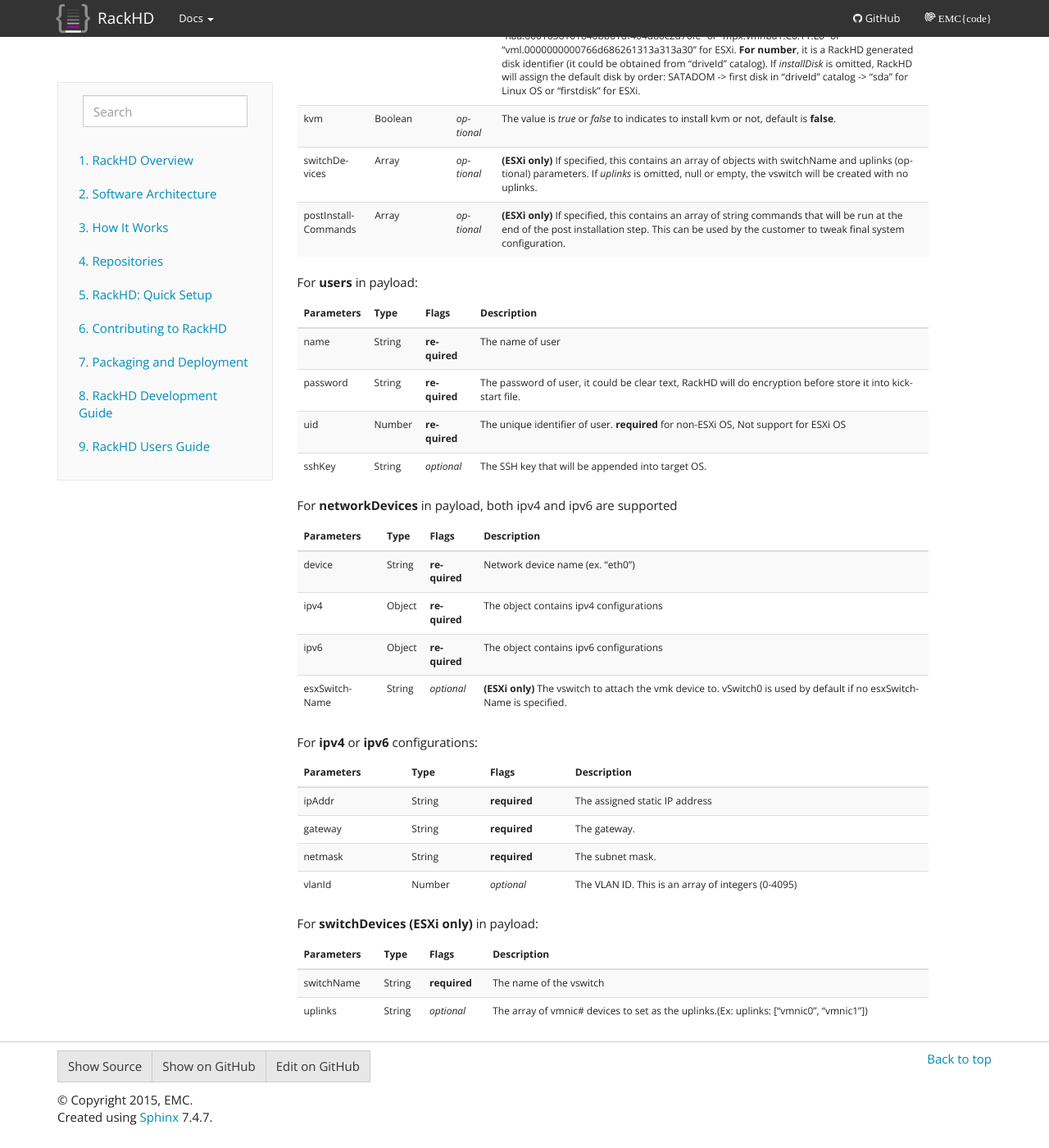
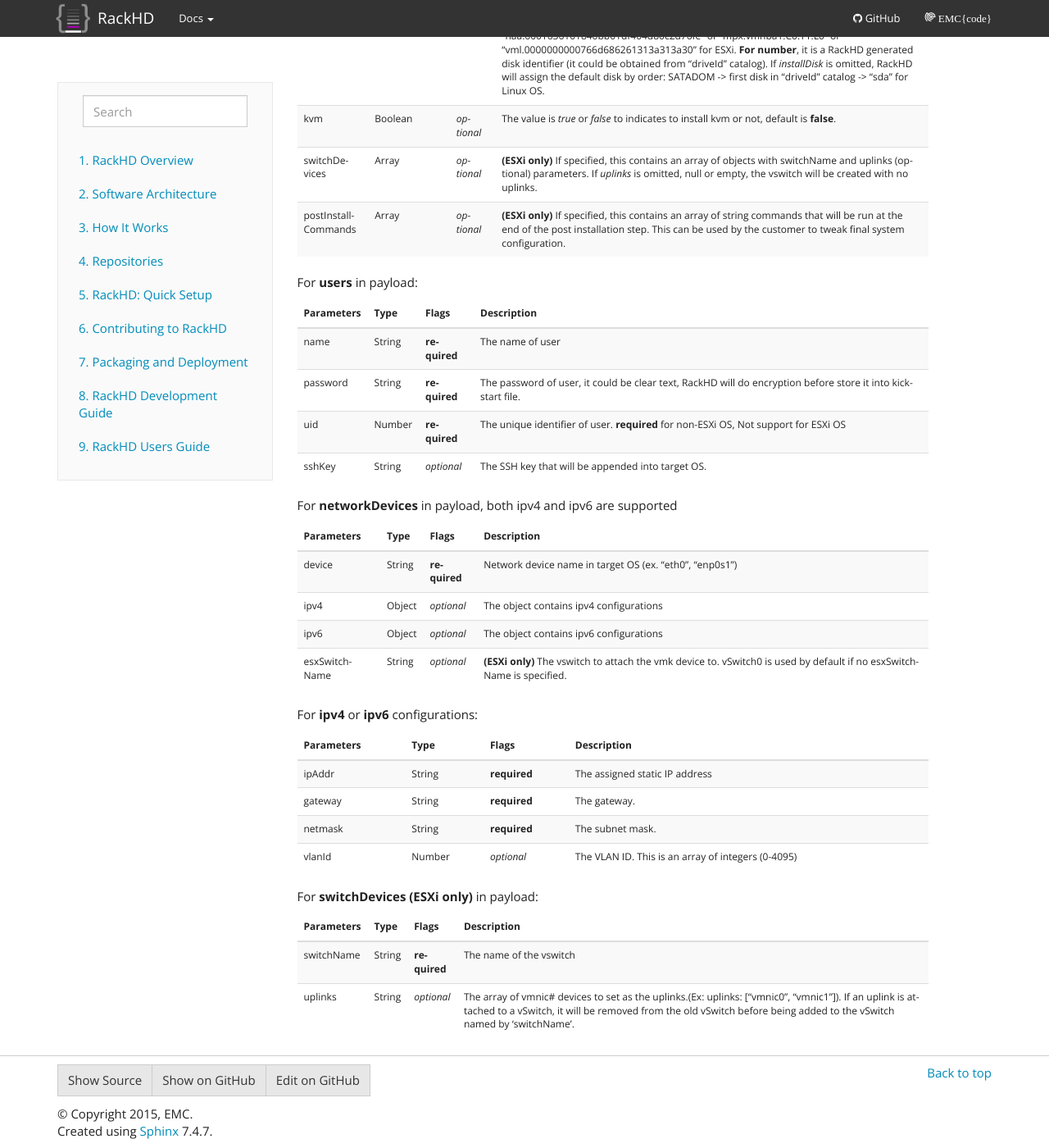
Before and after one commit to RackHD/docs, a Sphinx documentation site: the page built from docs/rackhd/install_os.rst, in a window 1280 px wide and 1400 px high, scrolled down 3123 px. Shown: the whole window at 82% size. Built offline with Sphinx 7.4.7, drawn with Linux system fonts in a browser that asks for light colours; some of the changed text lies outside the part shown.

Commit message:
Fix more based on comments

```diff
--- a/docs/rackhd/install_os.rst
+++ b/docs/rackhd/install_os.rst
@@ -74,9 +74,9 @@ users               Array            *optional*   If specified, this contains an
 dnsServers          Array            *optional*   If specified, this contains an array of string, each elements is the Domain Name Server, the first one will be primary, others are alternative.
 networkDevices      Array            *optional*   The static IP setting for network devices after OS installation. If it is omitted, null or empty, RackHD will not touch any network devices setting, so all network devices remain at the default state (usually default is DHCP).If there is multiple setting for same device, RackHD will choose the last one as the final setting, both ipv4 and ipv6 are supported here.
 rootSshKey          String           *optional*   The SSH key that will be appended to target OS.
-installDisk         String/Number    *optional*   *installDisk* is to specify the target disk which the OS will be installed on. It can be a string or a number. **For string**, it is a disk path that the OS can recongize, its format varies with OS. For example, "/dev/sda" or "/dev/disk/by-id/scsi-36001636121940cc01df404d80c1e761e" for CentOS/RHEL, "t10.ATA_____SATADOM2DSV_3SE__________________________20130522AA0990120088" or "naa.6001636101840bb01df404d80c2d76fe" or "mpx.vmhba1:C0:T1:L0" or "vml.0000000000766d686261313a313a30" for ESXi. **For number**, it is a RackHD generated disk identifier (it could be obtained from "driveId" catalog). If *installDisk* is omitted, RackHD will assign the default disk by order: SATADOM -> first disk in "driveId" catalog -> "sda" for Linux OS or "firstdisk" for ESXi.
+installDisk         String/Number    *optional*   *installDisk* is to specify the target disk which the OS will be installed on. It can be a string or a number. **For string**, it is a disk path that the OS can recongize, its format varies with OS. For example, "/dev/sda" or "/dev/disk/by-id/scsi-36001636121940cc01df404d80c1e761e" for CentOS/RHEL, "t10.ATA_____SATADOM2DSV_3SE__________________________20130522AA0990120088" or "naa.6001636101840bb01df404d80c2d76fe" or "mpx.vmhba1:C0:T1:L0" or "vml.0000000000766d686261313a313a30" for ESXi. **For number**, it is a RackHD generated disk identifier (it could be obtained from "driveId" catalog). If *installDisk* is omitted, RackHD will assign the default disk by order: SATADOM -> first disk in "driveId" catalog -> "sda" for Linux OS.
 kvm                 Boolean          *optional*   The value is *true* or *false* to indicates to install kvm or not, default is **false**.
-switchDevices       Array            *optional*   **(ESXi only)** If specified, this contains an array of objects with switchName and uplinks (optional) parameters.  If *uplinks* is omitted, null or empty, the vswitch will be created with no uplinks.
+switchDevices       Array            *optional*   **(ESXi only)** If specified, this contains an array of objects with switchName and uplinks (optional) parameters. If *uplinks* is omitted, null or empty, the vswitch will be created with no uplinks.
 postInstallCommands Array            *optional*   **(ESXi only)** If specified, this contains an array of string commands that will be run at the end of the post installation step.  This can be used by the customer to tweak final system configuration.
 
 =================== ================ ============ ============================================
@@ -98,9 +98,9 @@ For **networkDevices** in payload, both ipv4 and ipv6 are supported
 ============== ======== ============ ============================================
 Parameters     Type     Flags        Description
 ============== ======== ============ ============================================
-device         String   **required**  Network device name (ex. "eth0")
-ipv4           Object   **required**  The object contains ipv4 configurations
-ipv6           Object   **required**  The object contains ipv6 configurations
+device         String   **required**  Network device name in target OS (ex. "eth0", "enp0s1")
+ipv4           Object   *optional*    The object contains ipv4 configurations
+ipv6           Object   *optional*    The object contains ipv6 configurations
 esxSwitchName  String   *optional*    **(ESXi only)** The vswitch to attach the vmk device to. vSwitch0 is used by default if no esxSwitchName is specified.
 ============== ======== ============ ============================================
 
@@ -123,6 +123,5 @@ For **switchDevices** **(ESXi only)** in payload:
 Parameters  Type     Flags        Description
 =========== ======== ============ ============================================
 switchName  String   **required** The name of the vswitch
-uplinks     String   *optional*   The array of vmnic# devices to set as the uplinks.(Ex: uplinks: ["vmnic0", "vmnic1"])
-
+uplinks     String   *optional*   The array of vmnic# devices to set as the uplinks.(Ex: uplinks: ["vmnic0", "vmnic1"]). If an uplink is attached to a vSwitch, it will be removed from the old vSwitch before being added to the vSwitch named by 'switchName'.
 =========== ======== ============ ============================================
```
Also changed, not shown: other parts of docs/rackhd/install_os.rst (+1 -1 lines).
